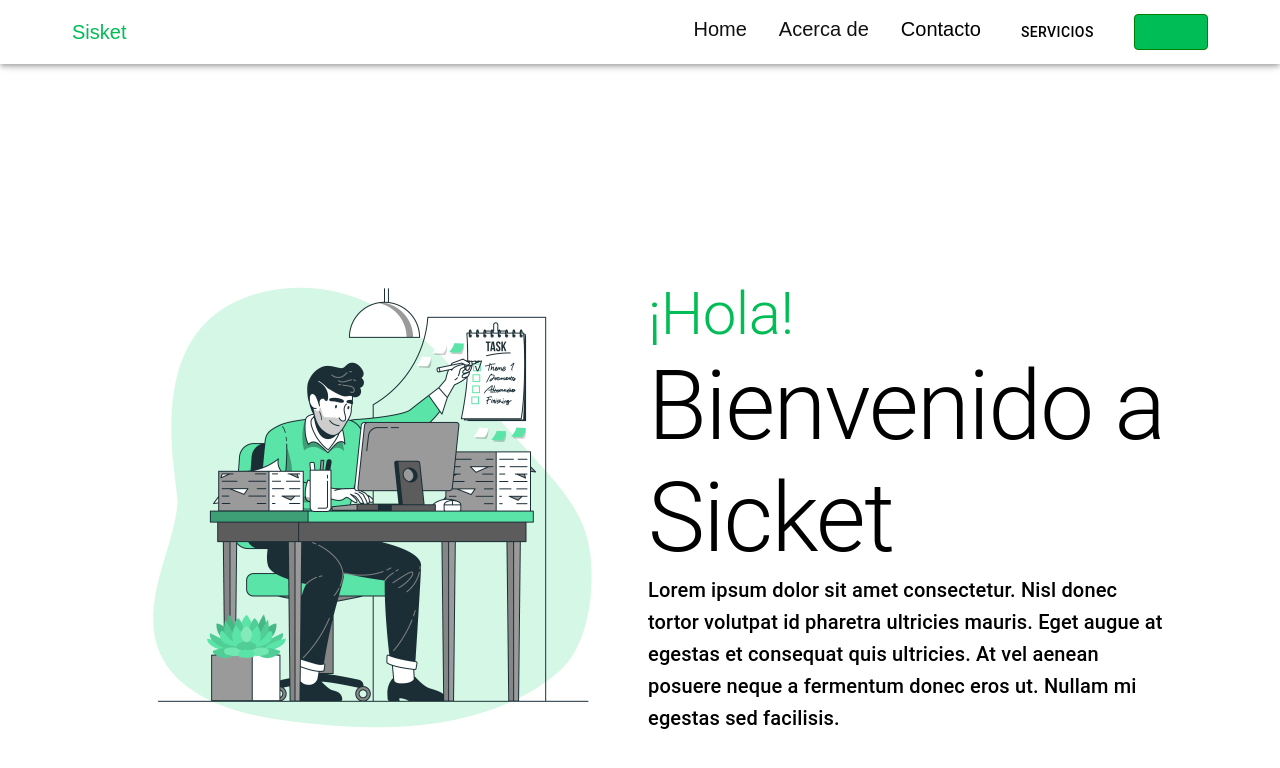
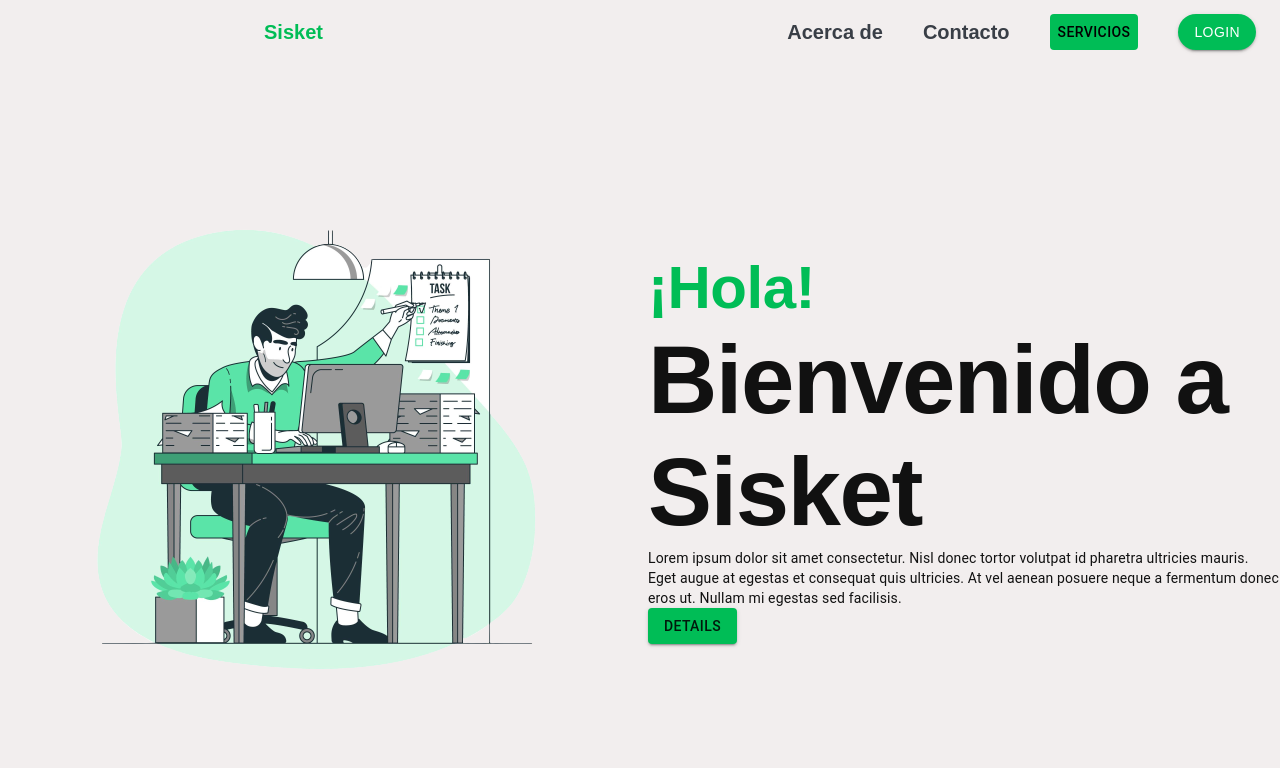
Before and after one commit to JonathanCol/sis-g, a Next.js app: page / in a window 1280 px wide. Shown: the top 768 px of the page. Built offline with nearby package versions, Linux system fonts and the light colour scheme.

Commit message:
Fix: cambio de color de boton desde root, se añadio bold a la fuente en AppBar, se reacomodo Stack en el appbar

```diff
--- a/app/components/AppBar/AppBarMenu.tsx
+++ b/app/components/AppBar/AppBar.tsx
@@ -1,10 +1,10 @@
 import React from "react";
-import BoxTheme from "./BoxTheme";
+import Menu from "./Menu";
 
 const AppBarMenu = () => {
   return (
     <div>
-      <BoxTheme />
+      <Menu/>
     </div>
   );
 };
--- a/app/components/AppBar/BoxTheme.jsx
+++ b/app/components/AppBar/Menu.jsx
@@ -5,7 +5,7 @@ import { Box, Toolbar, IconButton, Typography, Button,  } from "@mui/material";
 import Stack from "@mui/material/Stack";
 
 import { createTheme, ThemeProvider } from "@mui/material/styles";
-import MenuServices from "./MenuServices";
+import MenuServicios from "./MenuServicios";
 
 const navItems = ["Home", "Servicios", "Acerca de", "Contacto"];
 
@@ -14,56 +14,38 @@ const theme = createTheme();
 theme.typography.h6 = {
   fontSize: '20px',
   fontFamily: "'Poppins', sans-serif",
-  fontWeight: 500
+  fontWeight: "bold"
 }
 
 const BoxTheme = () => {
   return (
     <ThemeProvider theme={theme}>
-
-
     <Box sx={{ display: "flex" }}>
-      <AppBar sx={{ bgcolor: "#fff" }}>
-        <Toolbar sx={{ marginLeft: "3rem", marginRight: "3rem" }}>
+      <AppBar sx={{ bgcolor: "#F2EEEE", boxShadow: 0 }}>
+        <Toolbar sx={{marginLeft: "15rem"}}>
           <Typography
             variant="h6"
-            component="div"
-            sx={{ flexGrow: 1, color: "#00BD56" }}
+            sx={{color: "#00BD56", flexGrow: 1 }}
           >
             Sisket
           </Typography>
-          <Box sx={{ display: "flex" }}>
-            <Stack direction="row" spacing={4}>
+
+            <Stack direction="row" gap={5} justifyContent="center" alignItems="center">
               <Typography
                 variant="h6"
-                component="div"
-                sx={{ flexGrow: 1, color: "#111" }}
-              >
-                Home
-              </Typography>
-              <Typography
-                variant="h6"
-                component="div"
-                sx={{ flexGrow: 1, color: "#111" }}
+                sx={{ color: "#393E46" }}
               >
                 Acerca de
               </Typography>
               <Typography
                 variant="h6"
-                component="div"
-                sx={{ flexGrow: 1, color: "#000" }}
+                sx={{ color: "#393E46" }}
               >
                 Contacto
               </Typography>
-              <MenuServices />
-              <Button
-                variant="outlined"
-                sx={{ color: '#00BD56', backgroundColor: '#00BD56', borderColor: 'green' }}
-              >
-                Login
-              </Button>
+              <MenuServicios/>
+              <Button variant="contained" sx={{borderRadius: 8, fontFamily: "'Poppins', sans-serif"}}>Login</Button>
             </Stack>
-          </Box>
         </Toolbar>
       </AppBar>
     </Box>
--- a/app/components/Hero/WelcomeSection.tsx
+++ b/app/components/Hero/WelcomeSection.tsx
@@ -1,27 +1,79 @@
-import { Box, Grid, Typography } from "@mui/material";
+"use client";
+import { Box, Button, Grid, Typography} from "@mui/material";
+import { ThemeProvider, createTheme } from '@mui/material/styles';
 import React from "react";
-import Image from 'next/image'
+import Image from "next/image";
+import AppBarMenu from "../AppBar/AppBar";
+
+const green  = "#00BD56"
+
+const theme = createTheme({
+  palette: {
+    primary: {
+      main: green,
+      light: green,
+    }
+  },
+  typography:{
+    h1:{
+      fontFamily: "'Poppins', sans-serif",
+      fontWeight: "bold"
+    },
+    h2:{
+      fontFamily: "'Poppins', sans-serif",
+      fontWeight: "bold"
+    }
+  }
+});
 
 const WelcomeSection = () => {
   return (
-    <Box sx={{ mt: 30, marginLeft: "6rem", marginRight: "6rem", display: "flex"}}>
-      <Grid container spacing={2} alignItems="center" justifyContent="center" direction="row">
+    <ThemeProvider theme ={theme}>
+
+
+    <Box
+      sx={{
+        mt: 6,
+        display: "flex",
+        backgroundColor: "#F2EEEE",
+        width: "100%",
+        height: 800,
+      }}
+    >
+      <AppBarMenu />
+      <Grid
+        container
+        spacing={2}
+        alignItems="center"
+        justifyContent="center"
+        direction="row"
+      >
         <Grid item xs={6} container justifyContent={"center"}>
-          <Image src="/4356046.jpg" width={500} height={500} alt="imagen bienvenida"/>
+          <Image
+            src="/4356046-removebg-preview.png"
+            width={500}
+            height={500}
+            alt="imagen bienvenida"
+          />
         </Grid>
         <Grid item xs={6}>
-            <Typography variant="h2" color={"#00BD56"}>
+          <Typography variant="h2" color={"#00BD56"}>
             ¡Hola!
-            </Typography>
-            <Typography variant="h1">
-           Bienvenido a Sicket
-            </Typography>
-            <Typography variant="h6">
-            Lorem ipsum dolor sit amet consectetur. Nisl donec tortor volutpat id pharetra ultricies mauris. Eget augue at egestas et consequat quis ultricies. At vel aenean posuere neque a fermentum donec eros ut. Nullam mi egestas sed facilisis.
-            </Typography>
+          </Typography>
+          <Typography variant="h1" color={"#111"}>
+            Bienvenido a Sisket
+          </Typography>
+          <Typography variant="body2" color={"#111"}>
+            Lorem ipsum dolor sit amet consectetur. Nisl donec tortor volutpat
+            id pharetra ultricies mauris. Eget augue at egestas et consequat
+            quis ultricies. At vel aenean posuere neque a fermentum donec eros
+            ut. Nullam mi egestas sed facilisis.
+          </Typography>
+          <Button variant="contained" color="primary">Details</Button>
         </Grid>
       </Grid>
     </Box>
+    </ThemeProvider>
   );
 };
 
--- a/app/globals.css
+++ b/app/globals.css
@@ -2,7 +2,7 @@
 @tailwind components;
 @tailwind utilities;
 
-:root {
+ :root {
   --foreground-rgb: 0, 0, 0;
 }
 
@@ -15,5 +15,9 @@
 }
 
 body {
-  padding: 1rem;
+
 }
+
+.MuiButton-root {
+  background-color: #00BD56 !important;
+}
--- a/app/page.js
+++ b/app/page.js
@@ -1,4 +1,4 @@
-import AppBarMenu from "./components/AppBar/AppBarMenu"
+import AppBarMenu from "./components/AppBar/AppBar"
 import WelcomeSection from "./components/Hero/WelcomeSection"
 
 
@@ -6,7 +6,6 @@ export default function Home() {
   return (
     <main>
       <div>
-        <AppBarMenu/>
         <WelcomeSection />
       </div>
     </main>
```
Also changed, not shown: app/components/AppBar/MenuServicios.tsx (renamed from app/components/AppBar/MenuServices.tsx), public/4356046-removebg-preview.png (added), public/4356046.jpg (deleted).
